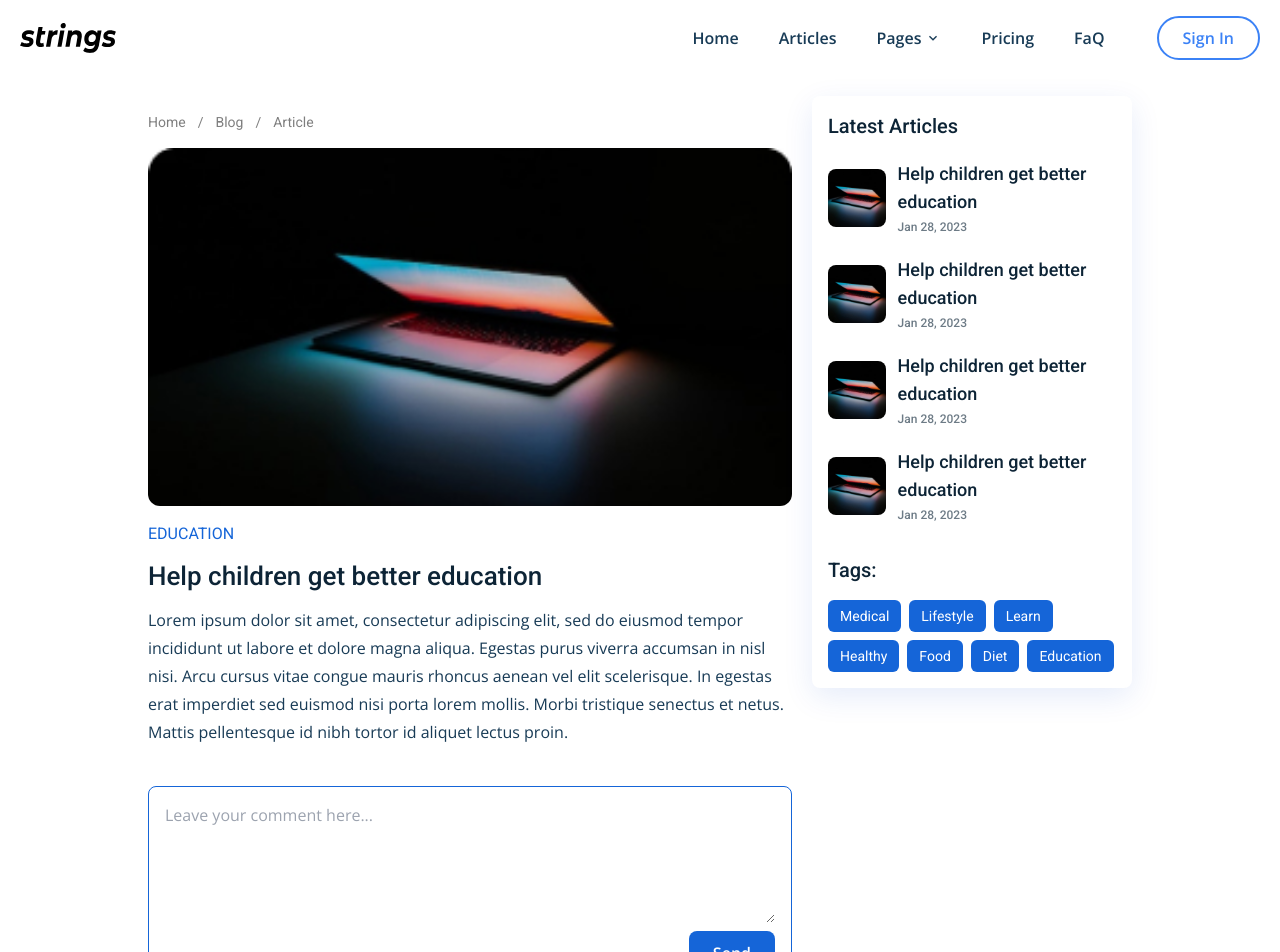
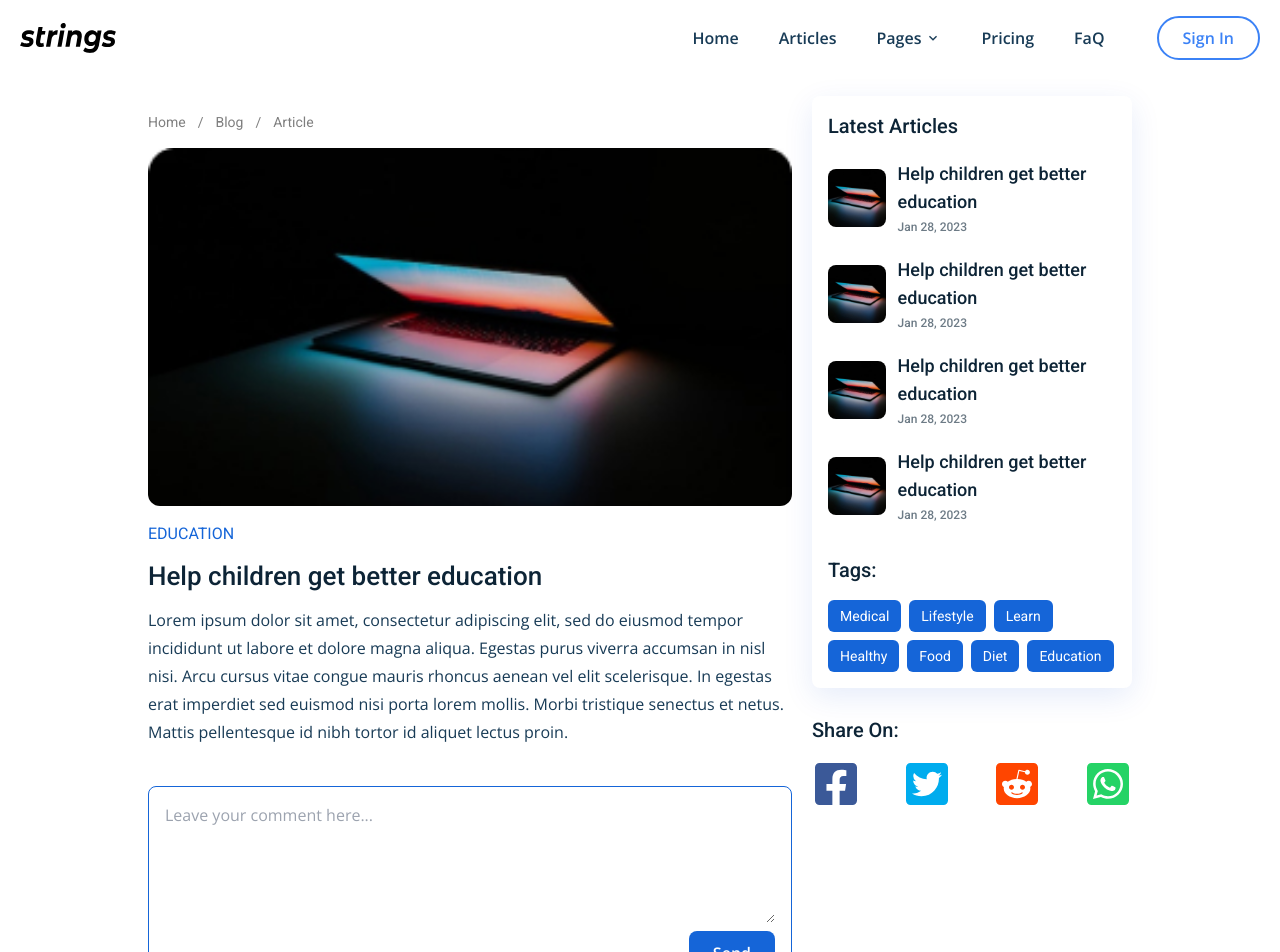
Before and after one commit to akshatbiniwale/blog-app-frontend, a React (Create React App) app: page /blog/1 in a window 1280 px wide. Shown: the top 952 px of the page. Built offline with nearby package versions, Linux system fonts and the light colour scheme; the HTML template or start-up script is replaced by a standard one.

Commit message:
Social media button and bug fixes

```diff
--- a/src/components/comments/Comment.jsx
+++ b/src/components/comments/Comment.jsx
@@ -35,7 +35,7 @@
                 className="w-9 h-9 object-cover rounded-lg"
             />
             <div className="flex-1 flex flex-col">
-                <h5 className="font-bold text-dark-hard text-xs">
+                <h5 className="font-bold text-dark-hard text-xs lg:text-sm">
                     {comment.user.name}
                 </h5>
                 <span className="text-xs text-dark-light">
--- a/src/components/comments/CommentForm.jsx
+++ b/src/components/comments/CommentForm.jsx
@@ -24,7 +24,7 @@
                     value={value}
                     onChange={(event) => setValue(event.target.value)}
                 />
-                <div className="flex items-center gap-x-2 pt-2">
+                <div className="flex flex-col-reverse gap-y-2 min-[420px]:flex-row items-center gap-x-2 pt-2">
                     {formCancelHandler && (
                         <button
                             onClick={formCancelHandler}
--- /dev/null
+++ b/src/components/comments/SocialShareButtons.jsx
@@ -0,0 +1,28 @@
+import React from "react";
+import {
+    FaFacebookSquare,
+    FaTwitterSquare,
+    FaRedditSquare,
+    FaWhatsappSquare,
+} from "react-icons/fa";
+
+const SocialShareButtons = ({ url, title }) => {
+    return (
+        <div className="w-full flex justify-between">
+            <a href="/" target="_blank" rel="noreferrer">
+                <FaFacebookSquare className="text-[#3B5998] w-12 h-auto" />
+            </a>
+            <a href="/" target="_blank" rel="noreferrer">
+                <FaTwitterSquare className="text-[#00ACEE] w-12 h-auto" />
+            </a>
+            <a href="/" target="_blank" rel="noreferrer">
+                <FaRedditSquare className="text-[#FF4500] w-12 h-auto" />
+            </a>
+            <a href="/" target="_blank" rel="noreferrer">
+                <FaWhatsappSquare className="text-[#25D366] w-12 h-auto" />
+            </a>
+        </div>
+    );
+};
+
+export default SocialShareButtons;
--- a/src/pages/articleDetails/ArticleDetailsPage.jsx
+++ b/src/pages/articleDetails/ArticleDetailsPage.jsx
@@ -5,6 +5,7 @@
 import { Link } from "react-router-dom";
 import SuggestedPosts from "./container/SuggestedPosts";
 import CommentsContainer from "../../components/comments/CommentsContainer";
+import SocialShareButtons from "../../components/comments/SocialShareButtons";
 
 const breadCrumbsData = [
     { name: "Home", link: "/" },
@@ -83,12 +84,23 @@
                     </div>
                     <CommentsContainer className="mt-10" loggedInUserId="a" />
                 </article>
+                <div>
                     <SuggestedPosts
                         className="mt-8 lg:mt-0 lg:max-w-xs"
                         tags={tagsData}
                         heading="Latest Articles"
                         posts={postsData}
                     />
+                    <div className="mt-7">
+                        <h2 className="font-roboto font-medium text-dark-hard mb-4 md:text-xl">
+                            Share On:
+                        </h2>
+                        <SocialShareButtons
+                            url={encodeURI("https://github.com/akshatbiniwale")}
+                            title={encodeURIComponent("Akshat Biniwale")}
+                        />
+                    </div>
+                </div>
             </section>
         </MainLayout>
     );
```
Lines whose indentation alone changed are shown as unchanged.
